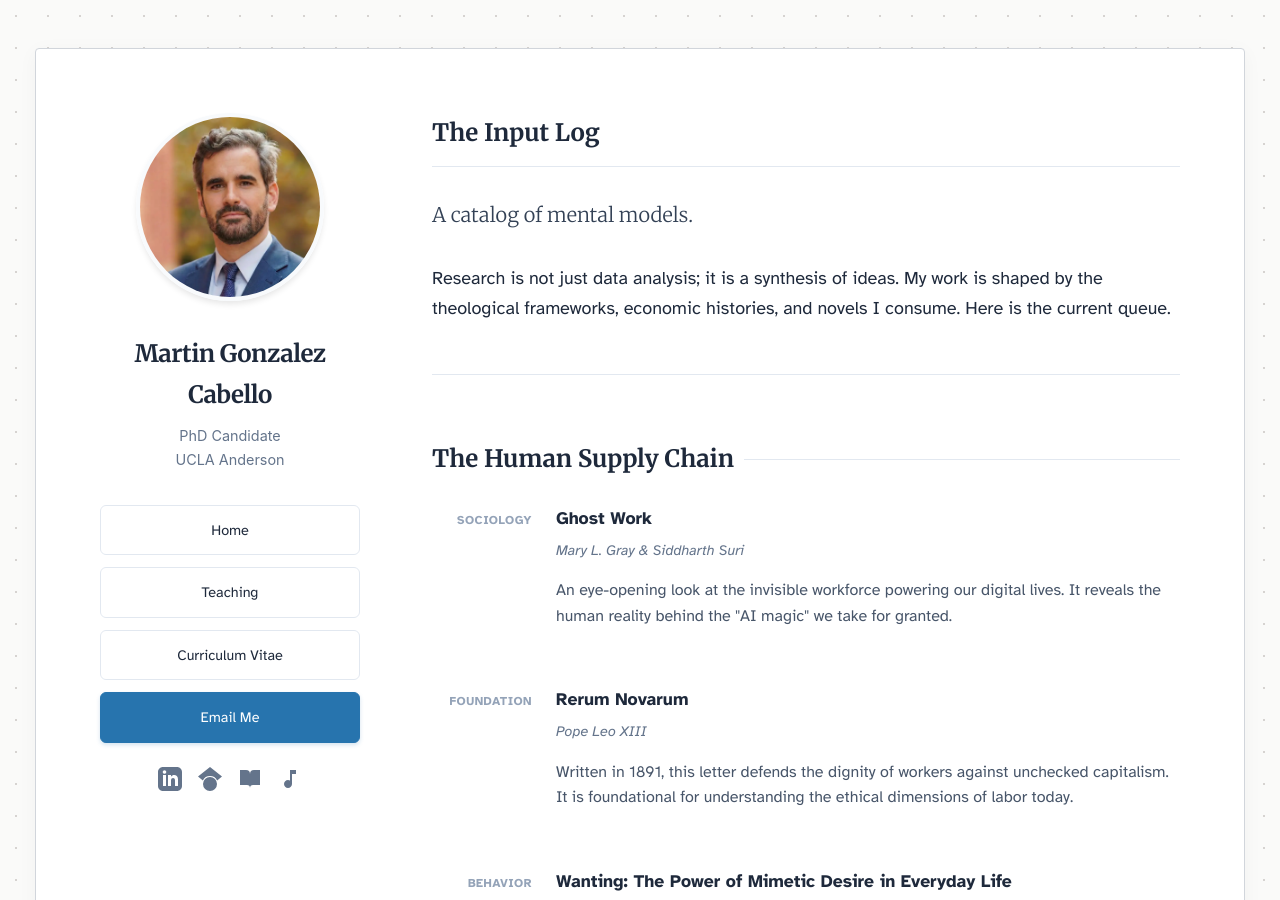
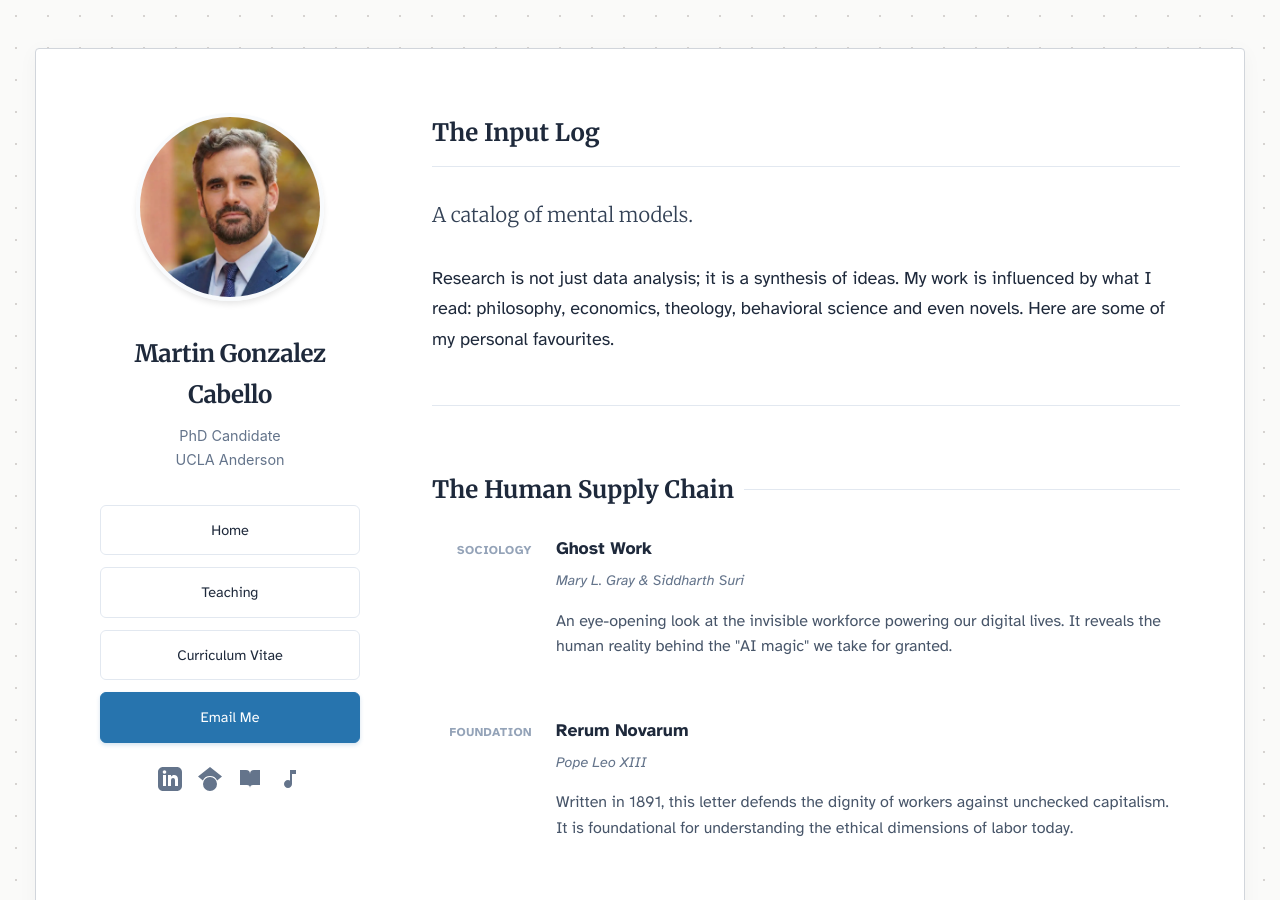
Before and after one commit to martins73/research-site, a Jekyll site: the page built from library.html, in a window 1280 px wide and 900 px high. Built offline with Jekyll 4.4.1, drawn with Linux system fonts in a browser that asks for light colours.

Commit message:
Revise introductory paragraph in library.html

```diff
--- a/library.html
+++ b/library.html
@@ -8,7 +8,7 @@ active_page: library
     <div class="library-intro">
         <h2>The Input Log</h2>
         <p class="lead">A catalog of mental models.</p>
-        <p>Research is not just data analysis; it is a synthesis of ideas. My work is shaped by the theological frameworks, economic histories, and novels I consume. Here is the current queue.</p>
+        <p>Research is not just data analysis; it is a synthesis of ideas. My work is influenced by what I read: philosophy, economics, theology, behavioral science and even novels. Here are some of my personal favourites.</p>
     </div>
 
     <h3 class="bookshelf-title">The Human Supply Chain</h3>
```
